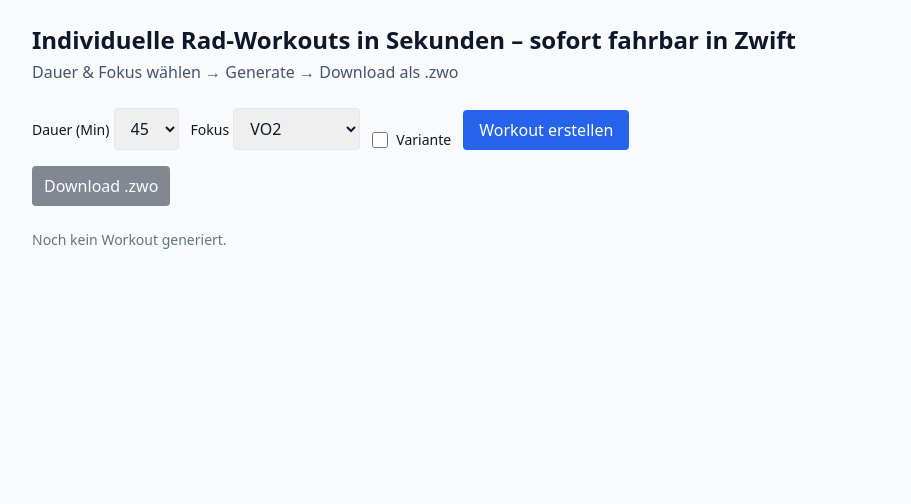
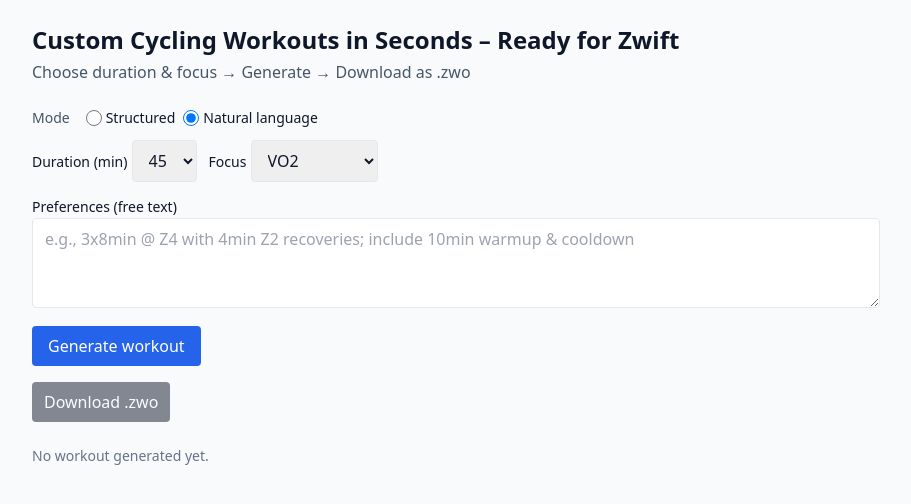
Before and after one commit to sbadecker/SpinForge, a Flask app: page / in a window 1280 px wide. Shown: the top 504 px of the page, without its empty margins (184-1095 px from the left). Run offline with Flask 3, Linux system fonts and the light colour scheme; some libraries are stand-ins or nearby versions.

Commit message:
Changed to english, added LLM workout generation, added recovery as focus, added focus descriptions

```diff
--- a/app.py
+++ b/app.py
@@ -1,9 +1,13 @@
+import os
 from flask import Flask, render_template, request, Response, jsonify
 from core.generator import build_time_box_workout
 from core.metrics import compute_if_tss
+from core.nl_parser import NLParser
 from core.export_zwo import export_zwo
 
 app = Flask(__name__)
+open_ai_key = os.getenv("OPENAI_API_KEY")
+nl_parser = NLParser(open_ai_key)
 
 @app.get("/")
 def index():
@@ -17,7 +21,17 @@ def preview():
     w = build_time_box_workout(duration, focus, vary=vary)
     IF, TSS = compute_if_tss(w)
     steps = [{"d": s.duration_s, "kind": s.kind, "pct": s.pct_ftp, "pct_end": s.pct_ftp_end, "note": s.note} for s in w.steps]
-    return jsonify({"name": w.name, "focus": w.focus, "if": IF, "tss": TSS, "steps": steps})
+    return jsonify({"name": w.name, "focus": w.focus, "if": IF, "tss": TSS, "description": w.description, "steps": steps})
+
+@app.post("/preview_nl")
+def preview_nl():
+    duration = int(request.form.get("duration_min", "45"))
+    focus = request.form.get("focus", "VO2")
+    prefs = request.form.get("prefs", "")
+    w = nl_parser.generate(duration, focus, prefs=prefs)
+    IF, TSS = compute_if_tss(w)
+    steps = [{"d": s.duration_s, "kind": s.kind, "pct": s.pct_ftp, "pct_end": s.pct_ftp_end, "note": s.note} for s in w.steps]
+    return jsonify({"name": w.name, "focus": w.focus, "if": IF, "tss": TSS, "description": w.description, "steps": steps})
 
 @app.get("/download")
 def download():
@@ -25,7 +39,18 @@ def download():
     focus = request.args.get("focus", "VO2")
     vary = request.args.get("vary") == "1"
     w = build_time_box_workout(duration, focus, vary=vary)
-    data = export_zwo(w)
+    data = export_zwo(w, description=w.description)
+    fname = f'{w.name.replace(" ","_")}.zwo'
+    return Response(data, mimetype="application/xml",
+                    headers={"Content-Disposition": f'attachment; filename="{fname}"'})
+
+@app.get("/download_nl")
+def download_nl():
+    duration = int(request.args.get("duration_min", "45"))
+    focus = request.args.get("focus", "VO2")
+    prefs = request.args.get("prefs", "")
+    w = nl_parser.generate(duration, focus, prefs=prefs)
+    data = export_zwo(w, description=w.description)
     fname = f'{w.name.replace(" ","_")}.zwo'
     return Response(data, mimetype="application/xml",
                     headers={"Content-Disposition": f'attachment; filename="{fname}"'})
--- a/core/model.py
+++ b/core/model.py
@@ -15,5 +15,6 @@ class Step:
 @dataclass
 class Workout:
     name: str
-    focus: str              # "Endurance"|"SweetSpot"|"Threshold"|"VO2"
+    focus: str              # "Recovery"|"Endurance"|"SweetSpot"|"Threshold"|"VO2"
     steps: List[Step]
+    description: Optional[str] = None
--- a/templates/index.html
+++ b/templates/index.html
@@ -9,24 +9,38 @@
 </head>
 <body class="bg-slate-50 text-slate-900">
   <div class="max-w-4xl mx-auto p-6">
-    <h1 class="text-2xl font-bold mb-1">Individuelle Rad-Workouts in Sekunden – sofort fahrbar in Zwift</h1>
-    <p class="text-slate-600 mb-6">Dauer & Fokus wählen → Generate → Download als .zwo</p>
+    <h1 class="text-2xl font-bold mb-1">Custom Cycling Workouts in Seconds – Ready for Zwift</h1>
+    <p class="text-slate-600 mb-6">Choose duration & focus → Generate → Download as .zwo</p>
 
     <!-- Form -->
     <form class="flex flex-wrap gap-3 items-end"
           hx-post="/preview" hx-trigger="submit"
           hx-target="#preview" hx-swap="none" id="wf" novalidate>
       <div id="form-errors" class="w-full text-red-600 text-sm hidden"></div>
+
+      <!-- Mode toggle -->
+      <fieldset id="mode-form" class="flex items-center gap-2 w-full">
+        <span class="text-sm text-slate-600 mr-2">Mode</span>
+        <label class="inline-flex items-center gap-1 text-sm">
+          <input type="radio" name="mode" value="form" class="w-4 h-4">
+          Structured
+        </label>
+        <label class="inline-flex items-center gap-1 text-sm">
+          <input type="radio" name="mode" value="nl" class="w-4 h-4" checked>
+          Natural language
+        </label>
+      </fieldset>
       <label class="block">
-        <span class="text-sm">Dauer (Min)</span>
+        <span class="text-sm">Duration (min)</span>
         <select name="duration_min" class="px-3 py-2 border rounded" required>
           <option>30</option><option selected>45</option><option>60</option><option>75</option><option>90</option>
         </select>
       </label>
 
       <label class="block">
-        <span class="text-sm">Fokus</span>
+        <span class="text-sm">Focus</span>
         <select name="focus" class="px-3 py-2 border rounded" required>
+          <option>Recovery</option>
           <option>Endurance</option>
           <option>SweetSpot</option>
           <option>Threshold</option>
@@ -34,22 +48,28 @@
         </select>
       </label>
 
-      <label class="inline-flex items-center gap-2">
+      <label id="row-vary" class="inline-flex items-center gap-2">
         <input type="checkbox" name="vary" class="w-4 h-4">
-        <span class="text-sm">Variante</span>
+        <span class="text-sm">Variation</span>
       </label>
-      <button id="btn-submit" class="px-4 py-2 bg-blue-600 text-white rounded">Workout erstellen</button>
+
+      <!-- NL preferences -->
+      <label id="row-prefs" class="block w-full hidden">
+        <span class="text-sm">Preferences (free text)</span>
+        <textarea name="prefs" rows="3" class="w-full px-3 py-2 border rounded" placeholder="e.g., 3x8min @ Z4 with 4min Z2 recoveries; include 10min warmup & cooldown"></textarea>
+      </label>
+      <button id="btn-submit" class="px-4 py-2 bg-blue-600 text-white rounded">Generate workout</button>
     </form>
 
     <!-- Actions (Download etc.) -->
     <div class="mt-4 flex gap-3">
       <a id="btn-zwo" href="#" class="px-3 py-2 bg-slate-900 text-white rounded pointer-events-none opacity-50">Download .zwo</a>
-      <button id="btn-regenerate" class="px-3 py-2 border rounded hidden">Neu generieren</button>
+      <button id="btn-regenerate" class="px-3 py-2 border rounded hidden">Regenerate</button>
     </div>
 
     <!-- Preview -->
     <div id="preview" class="mt-6 text-sm text-slate-800">
-      <div class="text-slate-500">Noch kein Workout generiert.</div>
+      <div class="text-slate-500">No workout generated yet.</div>
     </div>
   </div>
 
@@ -63,7 +83,7 @@
       { label: 'Z3', min: 0.75, max: 0.90, color: '#22c55e' },    // Green
       { label: 'Z4', min: 0.90, max: 1.05, color: '#f59e0b' },    // Yellow
       { label: 'Z5', min: 1.05, max: 1.20, color: '#f97316' },    // Orange
-      { label: 'Z6', min: 1.20, max: 1.50, color: '#ef4444' },    // Red
+      { label: 'Z6', min: 1.20, max: Infinity, color: '#ef4444' },    // Red (open-ended)
     ];
     function zoneFor(p) {
       const x = Math.max(0, p || 0);
@@ -103,11 +123,21 @@
     }
 
     // Download-URL nur für ZWO (Zwift-only)
+    function isNLMode() {
+      const m = document.querySelector('input[name="mode"]:checked');
+      return m && m.value === 'nl';
+    }
     function buildDownloadUrl() {
       const duration = document.querySelector('select[name="duration_min"]').value;
       const focus = document.querySelector('select[name="focus"]').value;
-      const vary = document.querySelector('input[name="vary"]').checked ? '1' : '0';
-      return `/download?duration_min=${duration}&focus=${encodeURIComponent(focus)}&vary=${vary}`;
+      if (isNLMode()) {
+        const prefs = document.querySelector('textarea[name="prefs"]').value || '';
+        const params = new URLSearchParams({ duration_min: String(duration), focus, prefs });
+        return `/download_nl?${params.toString()}`;
+      } else {
+        const vary = document.querySelector('input[name="vary"]').checked ? '1' : '0';
+        return `/download?duration_min=${duration}&focus=${encodeURIComponent(focus)}&vary=${vary}`;
+      }
     }
 
     function enableDownload() {
@@ -127,7 +157,7 @@
     const submitBtn = document.getElementById('btn-submit');
     const downloadBtn = document.getElementById('btn-zwo');
 
-    const allowedFocus = new Set(['Endurance','SweetSpot','Threshold','VO2']);
+    const allowedFocus = new Set(['Recovery','Endurance','SweetSpot','Threshold','VO2']);
 
     function setFieldError(el, on) {
       if (!el) return;
@@ -160,19 +190,31 @@
 
       let ok = true;
       if (!Number.isFinite(duration) || duration < 20) {
-        ok = false; messages.push('Dauer muss mindestens 20 Minuten sein');
+        ok = false; messages.push('Duration must be at least 20 minutes');
         setFieldError(durationEl, true);
       } else {
         setFieldError(durationEl, false);
       }
       if (!allowedFocus.has(focus)) {
-        ok = false; messages.push('Ungültiger Fokus ausgewählt');
+        ok = false; messages.push('Invalid focus selected');
         setFieldError(focusEl, true);
       } else {
         setFieldError(focusEl, false);
       }
       return { ok, messages };
     }
+
+    function updateModeUI() {
+      // toggle endpoint
+      form.setAttribute('hx-post', isNLMode() ? '/preview_nl' : '/preview');
+      // toggle fields
+      document.getElementById('row-prefs').classList.toggle('hidden', !isNLMode());
+      document.getElementById('row-vary').classList.toggle('hidden', isNLMode());
+    }
+    updateModeUI();
+    document.getElementById('mode-form').addEventListener('change', () => {
+      updateModeUI();
+    });
 
     form.addEventListener('submit', (e) => {
       const { ok, messages } = validateForm();
@@ -208,7 +250,7 @@
     });
     document.body.addEventListener('htmx:responseError', (e) => {
       if (e.detail.elt === form) {
-        showErrors(['Serverfehler beim Generieren des Workouts']);
+        showErrors(['Server error while generating the workout']);
         submitBtn.removeAttribute('disabled');
         submitBtn.classList.remove('opacity-50','cursor-not-allowed');
       }
@@ -227,6 +269,15 @@
       const H = Hmax + 38;  // + Achse
       const GAP = 2;      // Abstand zwischen Balken
       const RX = 5;       // Rundung der Ecken (mehr Rundung)
+
+      // Dynamische Obergrenze: etwas über dem höchsten Intervall
+      let maxPct = 0;
+      for (const s of data.steps) {
+        const a = s.pct ?? s.pct_ftp ?? 0.6;
+        const b = (s.pct_end ?? s.pct_ftp_end ?? a);
+        maxPct = Math.max(maxPct, a, b);
+      }
+      const SCALE_TOP = Math.min(3.0, Math.max(1.05, Math.ceil((maxPct + 0.05) * 20) / 20));
 
       // 1) Steps aufteilen in: normale Bars und Ramps (als Polygone)
       const barSteps = [];
@@ -260,23 +311,15 @@
         </defs>
       `);
 
-      // horizontale Zonenbänder + Linien (50/70/88/95/105/120/140%)
-      const thresholds = [0.55,0.75,0.90,1.05,1.20,1.50];
+      // horizontale Zonenbänder (ohne Y-Achsen-Ticks)
       const bands = ZONES.map(z => ({ to: z.max, color: z.color }));
       let yPrev = Hmax;
       for (const b of bands) {
-        const h = Hmin + (Hmax - Hmin) * Math.min(b.to, 1.5) / 1.5;
+        const cap = Number.isFinite(b.to) ? b.to : SCALE_TOP;
+        const h = Hmin + (Hmax - Hmin) * Math.min(cap, SCALE_TOP) / SCALE_TOP;
         const y = Hmax - h;
         svg.push(`<rect x="${PAD_L}" y="${y}" width="${W - PAD_L - PAD_R}" height="${Math.max(0, yPrev - y)}" fill="${b.color}" opacity="0.05"/>`);
         yPrev = y;
-      }
-      for (const thr of thresholds) {
-        const h = Hmin + (Hmax - Hmin) * Math.min(thr, 1.5) / 1.5;
-        const y = Hmax - h;
-        svg.push(`<line x1="${PAD_L}" y1="${y}" x2="${W - PAD_R}" y2="${y}" stroke="#e5e7eb" stroke-dasharray="4 4" stroke-width="1"/>`);
-        // y-axis labels on the left
-        const label = `${Math.round(thr*100)}%`;
-        svg.push(`<text x="${PAD_L - 6}" y="${y+3}" font-size="10" fill="#64748b" text-anchor="end">${label}</text>`);
       }
       // Zeitlinien alle 5 Minuten
       const totalMin = Math.max(1, Math.round(total/60));
@@ -309,8 +352,8 @@
           // Ramp polygon
           const p0 = clamp(a, 0.5, 3.0);
           const p1 = clamp(b, 0.5, 3.0);
-          const h0 = Hmin + (Hmax - Hmin) * Math.min(p0, 1.5) / 1.5;
-          const h1 = Hmin + (Hmax - Hmin) * Math.min(p1, 1.5) / 1.5;
+          const h0 = Hmin + (Hmax - Hmin) * Math.min(p0, SCALE_TOP) / SCALE_TOP;
+          const h1 = Hmin + (Hmax - Hmin) * Math.min(p1, SCALE_TOP) / SCALE_TOP;
           const y0 = Hmax - h0;
           const y1 = Hmax - h1;
           const x0 = x + GAP/2;
@@ -325,7 +368,7 @@
         } else {
           // Normal bar
           const p = clamp(a, 0.5, 3.0);
-          const h = Hmin + (Hmax - Hmin) * Math.min(p, 1.5) / 1.5;
+          const h = Hmin + (Hmax - Hmin) * Math.min(p, SCALE_TOP) / SCALE_TOP;
           const y = Hmax - h;
           const color = zoneColor(p);
           const title = `${zoneLabel(p)} ${fmtPct(p)} · ${fmtMinSec(dur)}${note?(' · '+note):''}`;
@@ -350,13 +393,13 @@
 
       // 4) DOM schreiben
       const chartHtml = svg.join('');
-      const summaryHtml = `Name: <b>${data.name}</b> · IF <b>${data.if}</b> · TSS <b>${data.tss}</b> · Dauer <b>${fmtMinSec(total)}</b>`;
+      const summaryHtml = `Name: <b>${data.name}</b> · IF <b>${data.if}</b> · TSS <b>${data.tss}</b> · Duration <b>${fmtMinSec(total)}</b>`;
       const legendHtml = `
         <div class="grid grid-cols-2 sm:grid-cols-3 md:grid-cols-6 gap-2 text-xs">
           ${ZONES.map(z => `
             <div class="flex items-center gap-2">
               <span class="w-3 h-3 inline-block rounded" style="background:${z.color}"></span>
-              ${z.label} ${(z.min*100).toFixed(0)}–${(z.max*100).toFixed(0)}%
+              ${z.label} ${(z.min*100).toFixed(0)}–${Number.isFinite(z.max)?(z.max*100).toFixed(0)+'%':'+'}
             </div>
           `).join('')}
         </div>`;
@@ -365,6 +408,7 @@
         <div class="space-y-3">
           <div id="chart" class="group relative">${chartHtml}<div id="tooltip" class="hidden absolute -translate-x-1/2 -translate-y-full px-2 py-1 bg-slate-900 text-white text-xs rounded shadow">Tooltip</div></div>
           <div id="summary" class="text-slate-700">${summaryHtml}</div>
+          ${data.description ? `<div id="desc" class="text-slate-700"><b>Description:</b> ${data.description}</div>` : ''}
           <div id="legend" class="mt-2">${legendHtml}</div>
         </div>`;
 
```
Also changed, not shown: core/generator.py (+10 -7 lines), core/nl_parser.py (+35 -18 lines), tests/test_generator.py (+1 -1 lines), 1 other file.
